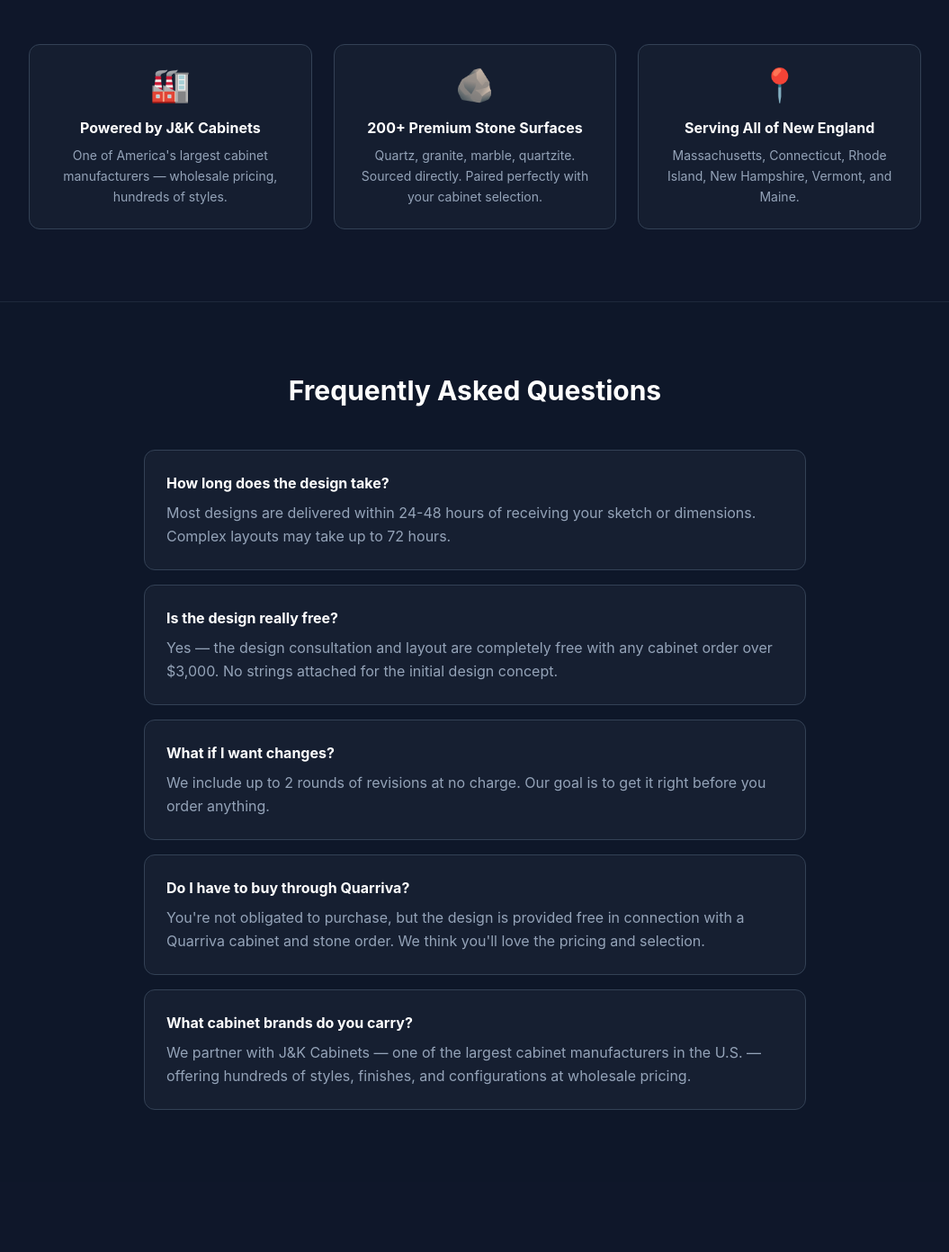
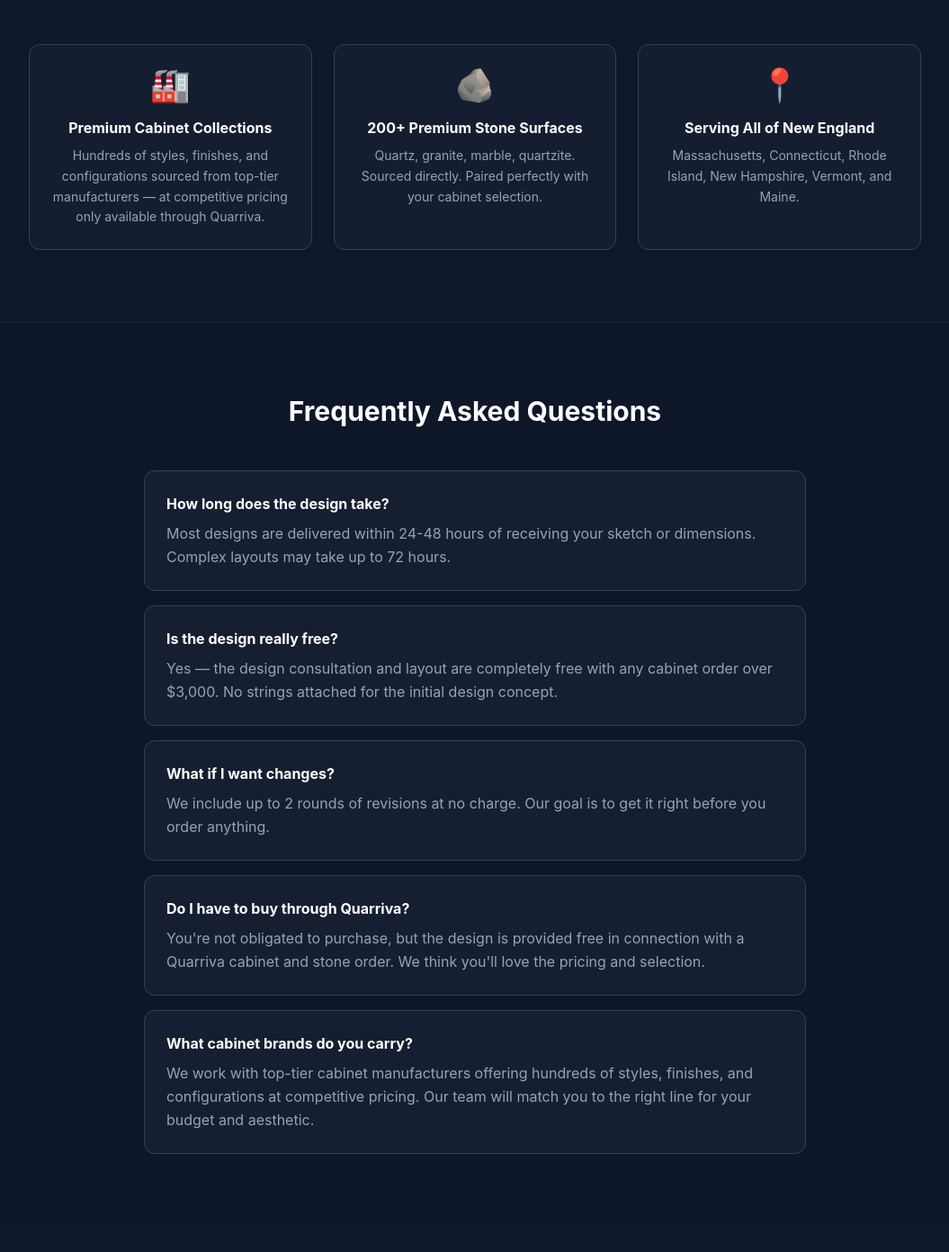
Before and after one commit to sorn00/slabhub, a Next.js app: page /design in a window 1280 px wide. Shown: the part 1864-3256 px from the top of the page at 90% size, without its empty margins (112-1167 px from the left). Built offline with nearby package versions, Linux system fonts and the light colour scheme; no server answers.

Commit message:
fix: remove all J&K Cabinets mentions from design pages — Quarriva brand only

```diff
--- a/app/design/page.tsx
+++ b/app/design/page.tsx
@@ -10,7 +10,6 @@ export const metadata: Metadata = {
     'custom kitchen design',
     'cabinet layout',
     'countertop pairing',
-    'J&K cabinets',
     'New England kitchen design',
   ],
   openGraph: {
@@ -40,7 +39,7 @@ const faqs = [
   },
   {
     q: 'What cabinet brands do you carry?',
-    a: 'We partner with J&K Cabinets — one of the largest cabinet manufacturers in the U.S. — offering hundreds of styles, finishes, and configurations at wholesale pricing.',
+    a: 'We work with top-tier cabinet manufacturers offering hundreds of styles, finishes, and configurations at competitive pricing. Our team will match you to the right line for your budget and aesthetic.',
   },
 ]
 
@@ -143,7 +142,7 @@ export default function DesignPage() {
               </p>
               <ul className="space-y-4">
                 {[
-                  { icon: '🗂️', text: 'Custom cabinet layout (J&K Cabinets)' },
+                  { icon: '🗂️', text: 'Custom cabinet layout from premium collections' },
                   { icon: '🪨', text: 'Countertop material recommendation' },
                   { icon: '🎨', text: 'Stone + cabinet pairing visualization' },
                   { icon: '📋', text: 'Full itemized quote' },
@@ -183,8 +182,8 @@ export default function DesignPage() {
           {[
             {
               icon: '🏭',
-              title: "Powered by J&K Cabinets",
-              desc: "One of America's largest cabinet manufacturers — wholesale pricing, hundreds of styles.",
+              title: 'Premium Cabinet Collections',
+              desc: 'Hundreds of styles, finishes, and configurations sourced from top-tier manufacturers — at competitive pricing only available through Quarriva.',
             },
             {
               icon: '🪨',
```
